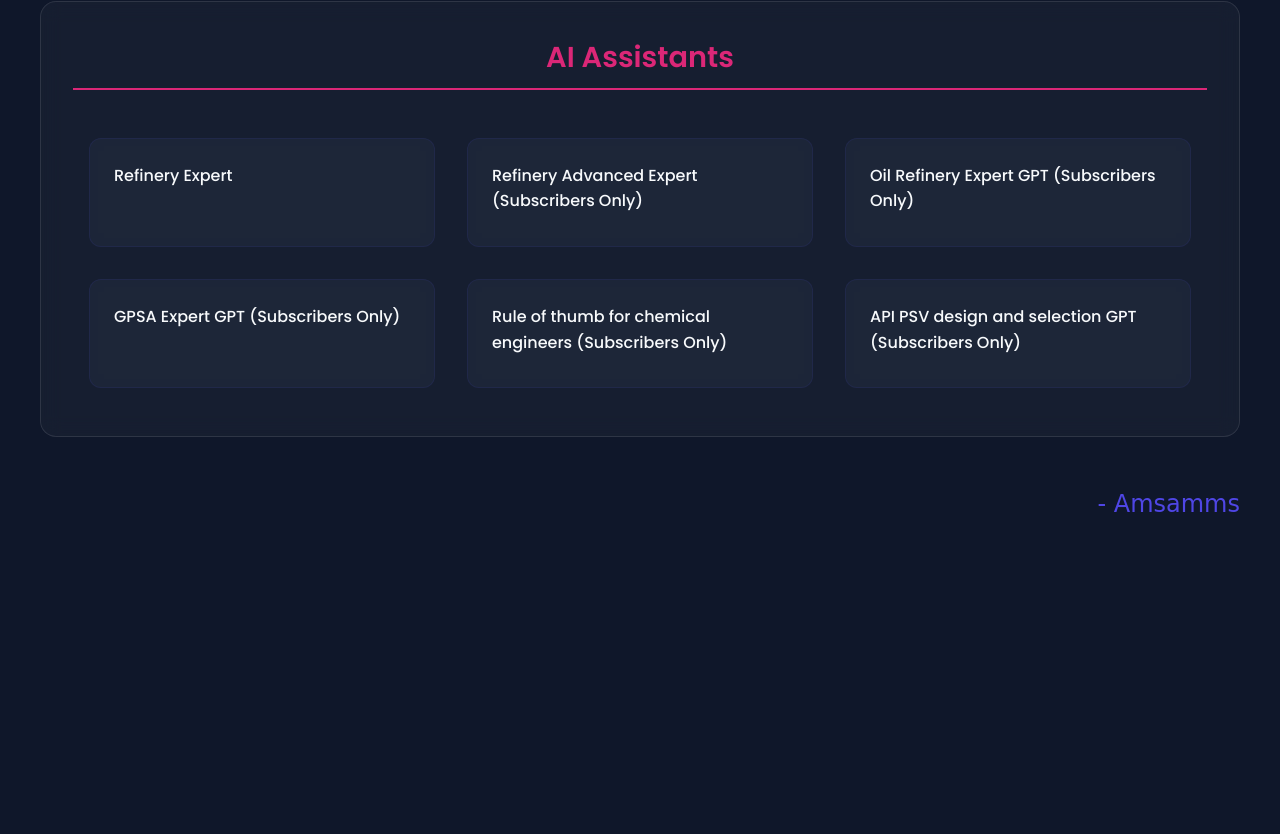
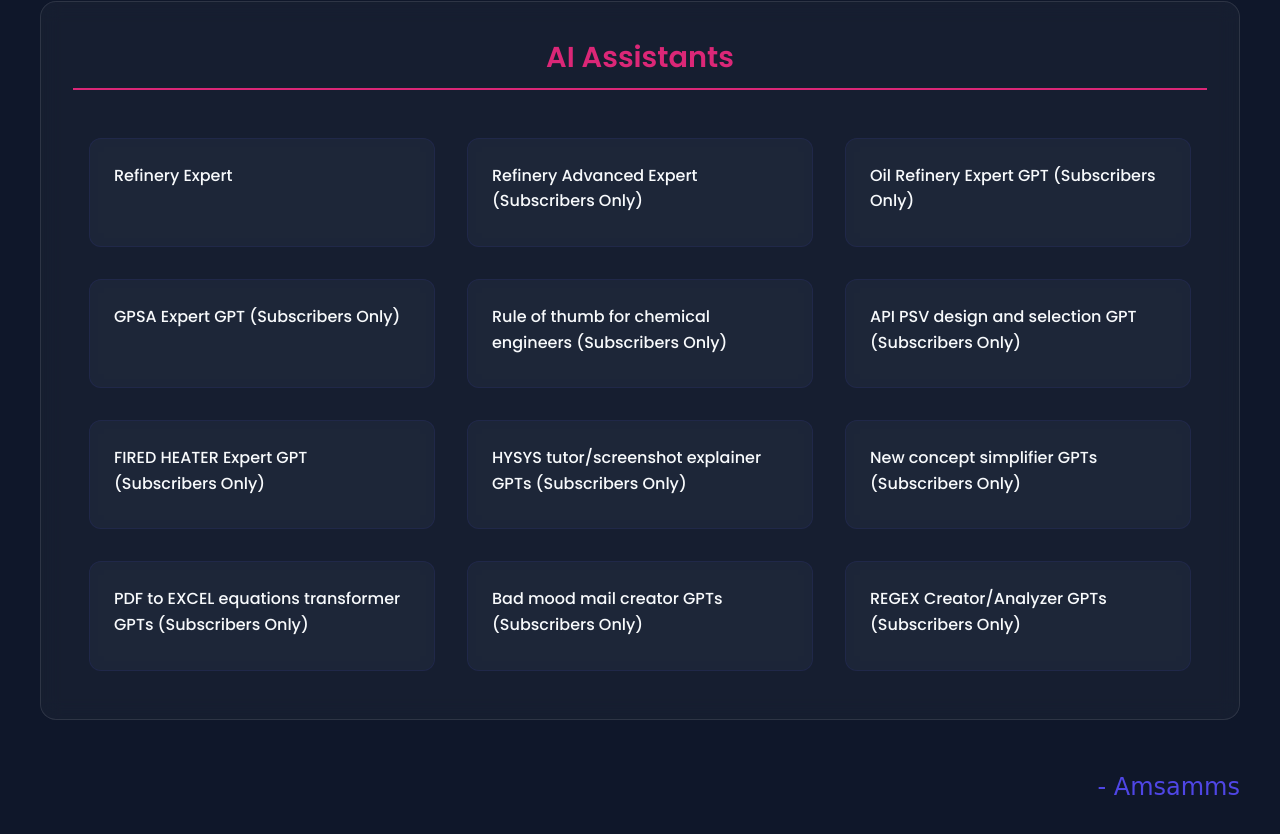
Before and after one commit to Amsamms/web_apps, a plain HTML site: page index.html in a window 1280 px wide. Shown: the part 914-1748 px from the top of the page. Before the commit the page ends 1470 px from the top, so only its background shows below. Drawn offline with nearby package versions, Linux system fonts and the light colour scheme; animation ran at ten frames a second.

Commit message:
Added back all missing AI assistants

```diff
--- a/index.html
+++ b/index.html
@@ -157,6 +157,48 @@
               <span class="tooltiptext">Utilize API 520 part I, II, 521 and 526 to design and select safety valves. (CHATGPT PLUS SUBSCRIBERS)</span>
             </div>
           </div>
+
+          <div class="app-card">
+            <div class="tooltip">
+              <a href="https://chat.openai.com/g/g-GQ2ziq3Ak-fired-heater-expert" target="_blank" class="app-link">FIRED HEATER Expert GPT (Subscribers Only)</a>
+              <span class="tooltiptext">Expert in fired heater design and calculations for oil & gas, Utilize API 530, 535, 560, 556 and 573. (CHATGPT PLUS SUBSCRIBERS)</span>
+            </div>
+          </div>
+
+          <div class="app-card">
+            <div class="tooltip">
+              <a href="https://chat.openai.com/g/g-3iNruHIyF-hysys-screenshot-explainer" target="_blank" class="app-link">HYSYS tutor/screenshot explainer GPTs (Subscribers Only)</a>
+              <span class="tooltiptext">Answers all questions about HYSYS, additionally you can take screenshot from hsys and ask for explainations. (CHATGPT PLUS SUBSCRIBERS)</span>
+            </div>
+          </div>
+
+          <div class="app-card">
+            <div class="tooltip">
+              <a href="https://chat.openai.com/g/g-V3713dVbQ-new-concept-simplifier" target="_blank" class="app-link">New concept simplifier GPTs (Subscribers Only)</a>
+              <span class="tooltiptext">Simplifies new concepts using relatable analogies, then details them further on request (CHATGPT PLUS SUBSCRIBERS)</span>
+            </div>
+          </div>
+
+          <div class="app-card">
+            <div class="tooltip">
+              <a href="https://chat.openai.com/g/g-PfH1RpIrK-pdf-to-excel-equations-transformer" target="_blank" class="app-link">PDF to EXCEL equations transformer GPTs (Subscribers Only)</a>
+              <span class="tooltiptext">Transforms PDF equations into Excel formulas with color-coded inputs and outputs, excel file can then be downloaded. (CHATGPT PLUS SUBSCRIBERS)</span>
+            </div>
+          </div>
+
+          <div class="app-card">
+            <div class="tooltip">
+              <a href="https://chat.openai.com/g/g-t7Ncd9vyV-bad-mood-mail-creator" target="_blank" class="app-link">Bad mood mail creator GPTs (Subscribers Only)</a>
+              <span class="tooltiptext">Crafts professional, assertive emails from user's inputs. (CHATGPT PLUS SUBSCRIBERS)</span>
+            </div>
+          </div>
+
+          <div class="app-card">
+            <div class="tooltip">
+              <a href="https://chat.openai.com/g/g-jzaXyG8Gn-regex-creator-analyzer" target="_blank" class="app-link">REGEX Creator/Analyzer GPTs (Subscribers Only)</a>
+              <span class="tooltiptext">Creates and explains Python-compatible regex formulas. (CHATGPT PLUS SUBSCRIBERS)</span>
+            </div>
+          </div>
         </div>
       </section>
 
```
